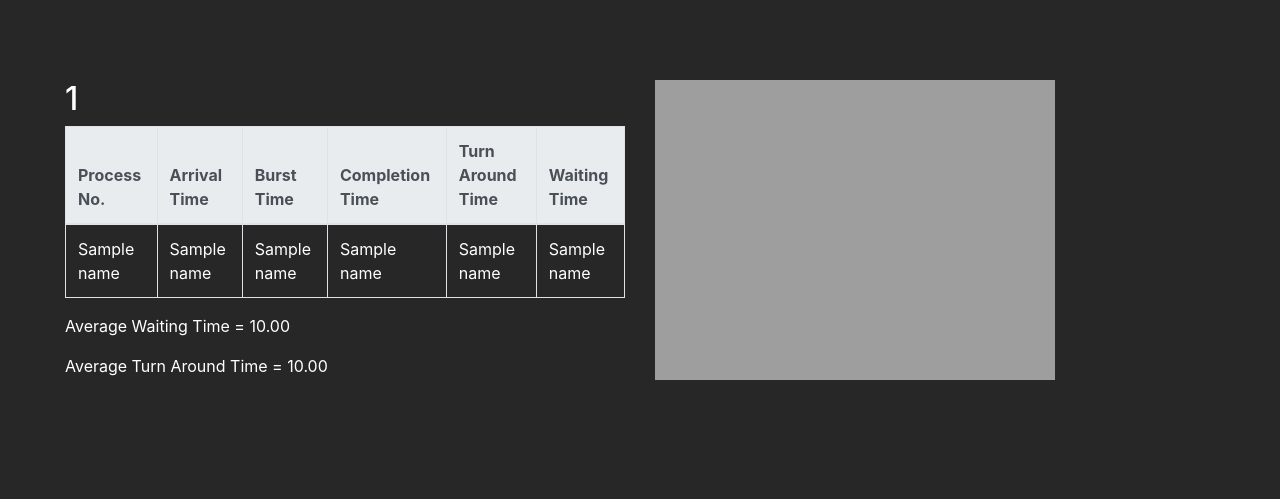
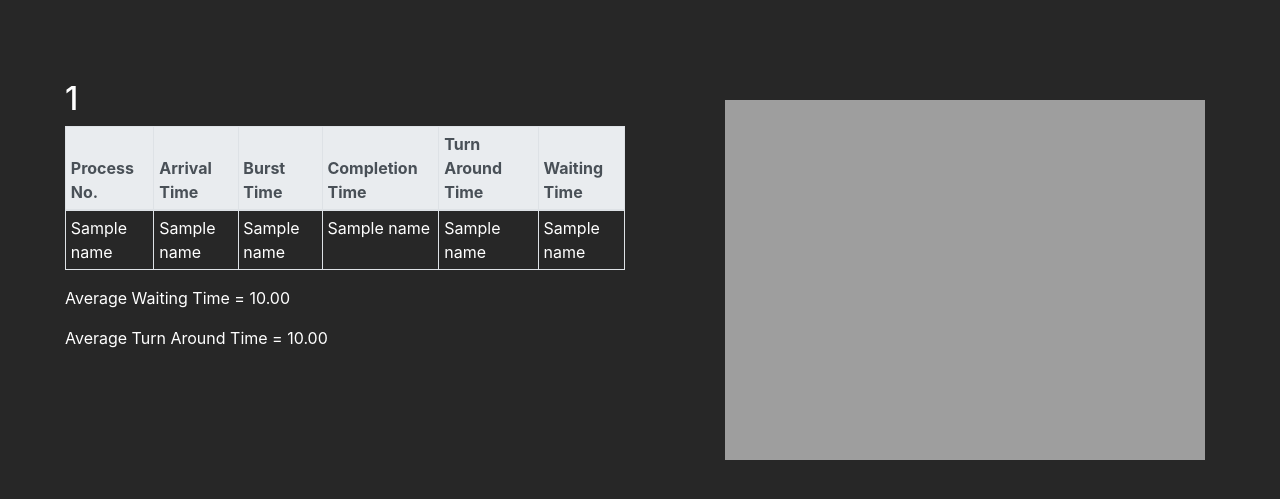
Before and after one commit to Siddharth-Gandhi/CPU-Scheduling-Visualizer, a Flask app: template templates/result.html in a window 1280 px wide. Shown: the top 499 px of the page. Run offline with Flask 2, Linux system fonts and the light colour scheme; the template is opened without the code that fills it: most values are stand-ins (such as "Sample title", 1, 10 or a date in 2020).

Commit message:
Minor changes

```diff
--- a/templates/result.html
+++ b/templates/result.html
@@ -18,7 +18,7 @@
         <div class="row" style="margin: 20px auto;">
             <div class="col-sm">
                 <h2>{{ vals[0] }}</h2>
-                <table class="table table-bordered" style="color: #fff;">
+                <table class="table table-bordered table-sm" style="color: #fff;">
                     <thead class="thead-light">
                         <tr>
                             <th>Process No.</th>
@@ -52,7 +52,8 @@
                 <p>Average Turn Around Time = {{'%0.2f'|format(vals[8])}}</p>
             </div>
             <div class="col-sm">
-                <img id="{{vals[0]}}" alt="This is gif">
+                <img id="{{vals[0]}}" alt="This is gif"
+                    style="width:auto; height:360px; position:relative; left:70px; top: 20px;">
                 <script>
                     var myImgIdx = "{{vals[0]}}"
                     console.log(myImgIdx);
```
